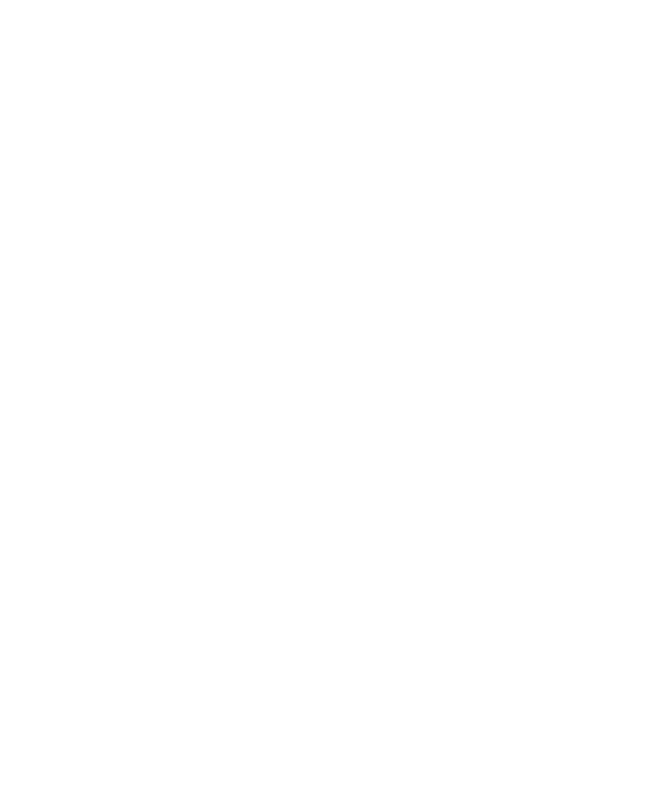
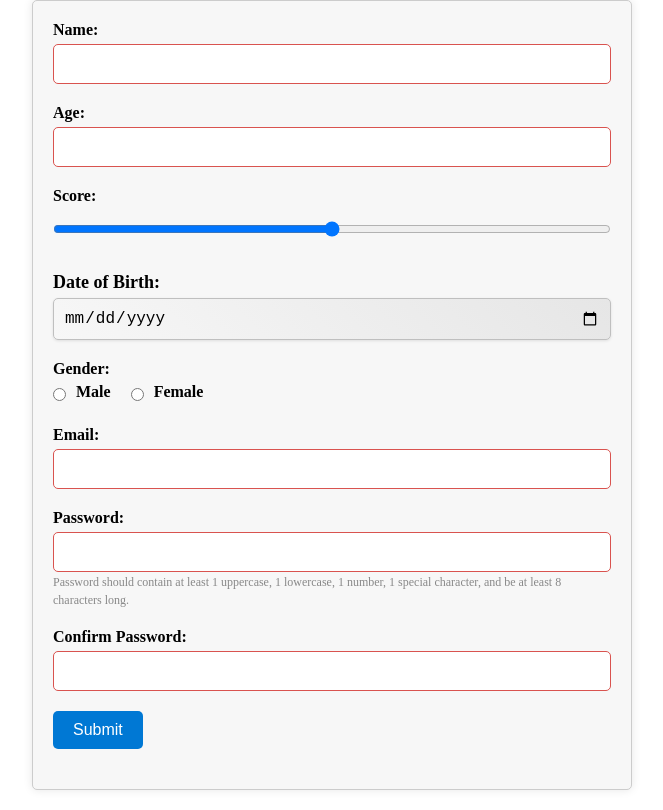
Before and after one commit to Gooowan/hw9_Solomatin, a plain HTML site: page index.html in a window 1280 px wide. Shown: the whole page, without its empty margins (308-971 px from the left). Drawn offline with Linux system fonts and the light colour scheme.

Commit message:
better styling

```diff
--- /dev/null
+++ b/form/script.js
@@ -0,0 +1,80 @@
+function validateForm(event) {
+    event.preventDefault();
+
+    const name = document.getElementById('name').value;
+    const age = document.getElementById('age').value;
+    const score = document.getElementById('score').value;
+    const dob = document.getElementById('dob').value;
+    const email = document.getElementById('email').value;
+    const password = document.getElementById('password').value;
+    const confirmPassword = document.getElementById('confirmPassword').value;
+
+    const outputDiv = document.getElementById('output');
+    outputDiv.innerHTML = '';
+
+    let isValid = true;
+
+    // Validation logic
+    if (name.trim() === '') {
+        displayError('Name is required.');
+        isValid = false;
+    }
+
+    if (isNaN(age) || age <= 0) {
+        displayError('Age must be a positive number.');
+        isValid = false;
+    }
+
+    if (isNaN(score) || score < 0 || score > 100) {
+        displayError('Score must be a number between 0 and 100.');
+        isValid = false;
+    }
+
+    const today = new Date();
+    const selectedDate = new Date(dob);
+    if (isNaN(selectedDate.getTime()) || selectedDate > today) {
+        displayError('Invalid Date of Birth.');
+        isValid = false;
+    }
+
+    if (!validateEmail(email)) {
+        displayError('Invalid email address.');
+        isValid = false;
+    }
+
+    if (!validatePassword(password, confirmPassword)) {
+        displayError('Passwords do not match or do not meet the criteria.');
+        isValid = false;
+    }
+
+    if (isValid) {
+        // Display success message and form values
+        outputDiv.innerHTML = `
+            <p>Form submitted successfully.</p>
+            <p>Name: ${name}</p>
+            <p>Age: ${age}</p>
+            <p>Score: ${score}</p>
+            <p>Date of Birth: ${dob}</p>
+            <p>Email: ${email}</p>
+        `;
+    }
+
+    function displayError(message) {
+        const errorDiv = document.createElement('div');
+        errorDiv.className = 'error-message';
+        errorDiv.textContent = message;
+        outputDiv.appendChild(errorDiv);
+    }
+
+    function validateEmail(email) {
+        // Basic email validation regex
+        const emailRegex = /^[A-Za-z0-9._%+-]+@[A-Za-z0-9.-]+\.[A-Za-z]{2,}$/;
+        return emailRegex.test(email);
+    }
+
+    function validatePassword(password, confirmPassword) {
+        // Password criteria: 1 uppercase, 1 lowercase, 1 number, 1 special character, min 8 characters
+        const passwordRegex = /^(?=.*[a-z])(?=.*[A-Z])(?=.*\d)(?=.*[@$!%*?&])[A-Za-z\d@$!%*?&]{8,}$/;
+        return passwordRegex.test(password) && password === confirmPassword;
+    }
+}
--- /dev/null
+++ b/form/styles.css
@@ -0,0 +1,189 @@
+/* styles were mostly written with additional resourses https://html-css-js.com/css and https://bard.google.com/chat* {
+*/
+* {
+    margin: 0;
+    padding: 0;
+    box-sizing: border-box;
+}
+
+
+/* Style for the entire form container */
+form {
+    max-width: 600px;
+    margin: 0 auto;
+    padding: 20px;
+    background-color: #f7f7f7;
+    border: 1px solid #ccc;
+    border-radius: 5px;
+    box-shadow: 0 0 10px rgba(0, 0, 0, 0.1);
+}
+
+/* Style for form headings */
+h1 {
+    font-size: 24px;
+    margin-bottom: 20px;
+}
+
+/* Style for form sections */
+div {
+    margin-bottom: 20px;
+}
+
+/* Style for labels */
+label {
+    display: block;
+    font-weight: bold;
+    margin-bottom: 5px;
+}
+
+/* Style for input fields */
+input[type="text"],
+input[type="number"],
+input[type="range"],
+input[type="date"],
+input[type="email"],
+input[type="password"] {
+    width: 100%;
+    padding: 10px;
+    border: 1px solid #ccc;
+    border-radius: 5px;
+    font-size: 16px;
+}
+
+/* Style for radio buttons */
+input[type="radio"] {
+    margin-right: 5px;
+}
+
+/* Style for error messages */
+.error-message {
+    color: #d9534f;
+    font-size: 14px;
+    margin-top: 5px;
+}
+
+/* Style for success message */
+.success-message {
+    color: #5bc0de;
+    font-size: 14px;
+    margin-top: 5px;
+}
+
+/* Style for focused input fields */
+input[type="text"]:focus,
+input[type="number"]:focus,
+input[type="range"]:focus,
+input[type="date"]:focus,
+input[type="email"]:focus,
+input[type="password"]:focus {
+    outline: none;
+    border-color: #0078d4;
+    box-shadow: 0 0 5px rgba(0, 120, 212, 0.5);
+}
+
+/* Style for invalid input fields */
+input:invalid {
+    border-color: #d9534f;
+}
+
+/* Style for valid input fields */
+input:valid {
+    border-color: #5bc0de;
+}
+
+/* Style for the submit button */
+button[type="submit"] {
+    background-color: #0078d4;
+    color: #fff;
+    padding: 10px 20px;
+    border: none;
+    border-radius: 5px;
+    cursor: pointer;
+    font-size: 16px;
+    transition: background-color 0.2s ease;
+}
+
+/* Style for the hint text */
+.hint {
+    font-size: 12px;
+    color: #888;
+    margin-top: 5px;
+}
+
+/* Style for the form container when it's in a valid state */
+form.valid {
+    border-color: #5bc0de;
+    background-color: #e6f7ff;
+}
+
+/* Style for the form container when it's in an error state */
+form.error {
+    border-color: #d9534f;
+    background-color: #ffeeee;
+}
+
+/* Style for the form container when it's in a success state */
+form.success {
+    border-color: #5cb85c;
+    background-color: #e6ffe6;
+}
+
+.gender-container {
+    display: flex;
+    align-items: center; /* Center vertically */
+}
+
+/* Style for individual radio buttons and labels */
+.gender-container input[type="radio"] {
+    margin-right: 10px; /* Add spacing between radio buttons */
+}
+
+.gender-container label {
+    margin-right: 20px; /* Add spacing between labels */
+}
+
+/* Additional styling for the radio buttons */
+.gender-container input[type="radio"]::before {
+    width: 18px; /* Adjust the radio button size */
+    height: 18px; /* Adjust the radio button size */
+    border-radius: 50%;
+}
+
+/* Style for the selected radio button (when checked) */
+.gender-container input[type="radio"]:checked::before {
+    background-color: #0078d4; /* Change the selected radio button color */
+    border: 2px solid #0078d4; /* Change the selected radio button border color */
+}
+
+label[for="dob"] {
+    color: black; /* Use the theme color */
+    font-weight: 600; /* Make it slightly bolder */
+    font-size: 18px; /* Increase the font size */
+}
+
+/* Enhanced styling for the Date of Birth input field */
+input[type="date"]#dob {
+    background: linear-gradient(45deg, #f7f7f7, #e6e6e6);
+    border: 1px solid #bfbfbf;
+    box-shadow: 0 1px 3px rgba(0,0,0,0.1);
+    transition: border-color 0.3s ease, box-shadow 0.3s ease;
+}
+
+/* Hover effect for the Date of Birth input field */
+input[type="date"]#dob:hover {
+    border-color: #0078d4; /* Theme color on hover */
+}
+
+/* Focus effect for the Date of Birth input field */
+input[type="date"]#dob:focus {
+    border-color: #0078d4; /* Theme color on focus */
+    box-shadow: 0 0 10px rgba(0, 120, 212, 0.5); /* Add a more pronounced shadow on focus */
+}
+
+#output {
+    display: flex;
+    flex-direction: column;
+    align-items: center;  /* Horizontal centering */
+    justify-content: center; /* Vertical centering */
+    height: 100%;  /* Take the full height of its parent. Adjust if needed. */
+}
--- a/index.html
+++ b/index.html
@@ -2,9 +2,65 @@
 <html lang="en">
 <head>
     <meta charset="UTF-8">
-    <title>Title</title>
+    <title>Drake form</title>
+    <link rel="stylesheet" type="text/css" href="form/styles.css">
 </head>
 <body>
+<form id="myForm" onsubmit="validateForm(event)">
+    <div>
+        <label for="name">Name:</label>
+        <input type="text" id="name" name="name" required>
+    </div>
 
+    <div>
+        <label for="age">Age:</label>
+        <input type="number" id="age" name="age" required>
+    </div>
+
+    <div>
+        <label for="score">Score:</label>
+        <input type="range" id="score" name="score" min="0" max="100">
+    </div>
+
+    <div>
+        <label for="dob">Date of Birth:</label>
+        <input type="date" id="dob" name="dob" required>
+    </div>
+
+    <div>
+        <label>Gender:</label>
+        <div class="gender-container">
+            <input type="radio" id="male" name="gender" value="male">
+            <label for="male">Male</label>
+
+            <input type="radio" id="female" name="gender" value="female">
+            <label for="female">Female</label>
+        </div>
+    </div>
+
+    <div>
+        <label for="email">Email:</label>
+        <input type="email" id="email" name="email" required>
+    </div>
+
+    <div>
+        <label for="password">Password:</label>
+        <input type="password" id="password" name="password" pattern="^(?=.*[a-z])(?=.*[A-Z])(?=.*\d)(?=.*[@$!%*?&])[A-Za-z\d@$!%*?&]{8,}$" required>
+        <span class="hint">Password should contain at least 1 uppercase, 1 lowercase, 1 number, 1 special character, and be at least 8 characters long.</span>
+    </div>
+
+    <div>
+        <label for="confirmPassword">Confirm Password:</label>
+        <input type="password" id="confirmPassword" name="confirmPassword" required>
+    </div>
+
+    <div>
+        <button type="submit">Submit</button>
+    </div>
+</form>
+
+<div id="output"></div>
+
+<script src="form/script.js"></script>
 </body>
 </html>
```
